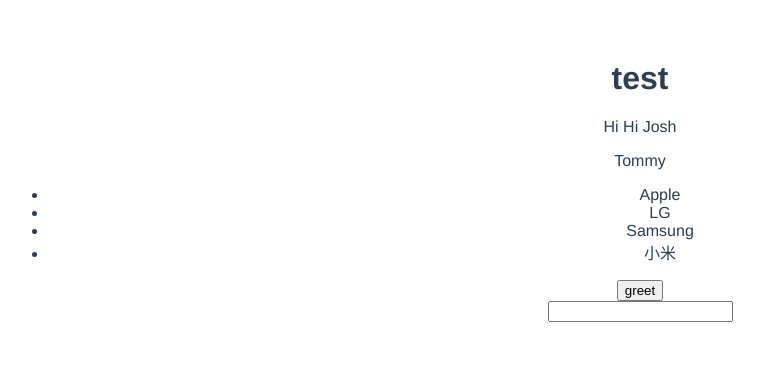
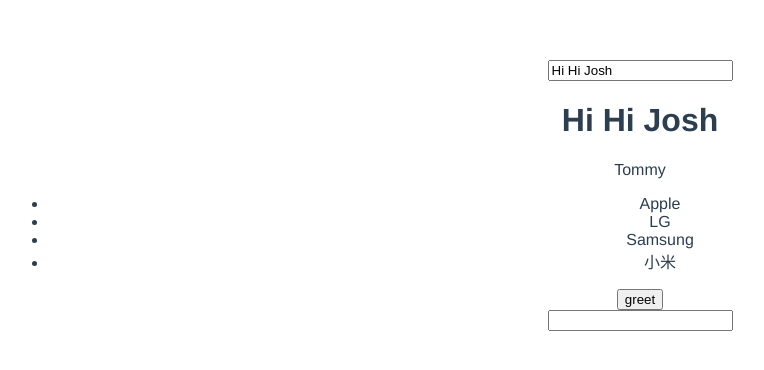
Before and after one commit to cd0932507137/vueapp, a Vue app: page /#/ in a window 1280 px wide. Shown: the top 370 px of the page, without its empty margins (0-764 px from the left). Built offline with nearby package versions, Linux system fonts and the light colour scheme.

Commit message:
component寫法修改

```diff
--- a/src/components/Test.Vue
+++ b/src/components/Test.Vue
@@ -1,14 +1,15 @@
 <template>
   <div>
-    <h1>test</h1>
-    <p>{{ title }}</p>
+    <input type="text" v-model="title">
+    <br/>
+    <h1>{{ title }}</h1>
     <span v-if="showName">{{ user.firstName }}</span>
     <ul>
       <li v-for="item in items">{{ item.label }}</li>
     </ul>
     <button v-on:click="greet('Hello World')">greet</button>
     <br/>
-    <input type="text" v-on:keyup="pressKey">
+    <input type="text" v-on:keyup="pressKey" v-on:keyup.enter="enterHit">
   </div>
 </template>
 <script>
@@ -40,7 +41,8 @@ export default {
   },
   methods: {
     greet: greeting => alert(greeting),
-    pressKey: e => console.log(e.target.value)
+    pressKey: e => console.log(e.target.value),
+    enterHit: () => console.log('你點擊Enter')
   },
   computed: {
     // 收納 template 邏輯，即時更動資料就靠它
```
